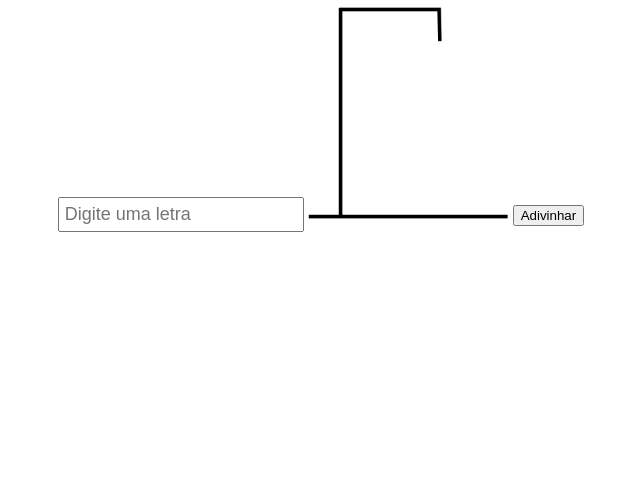
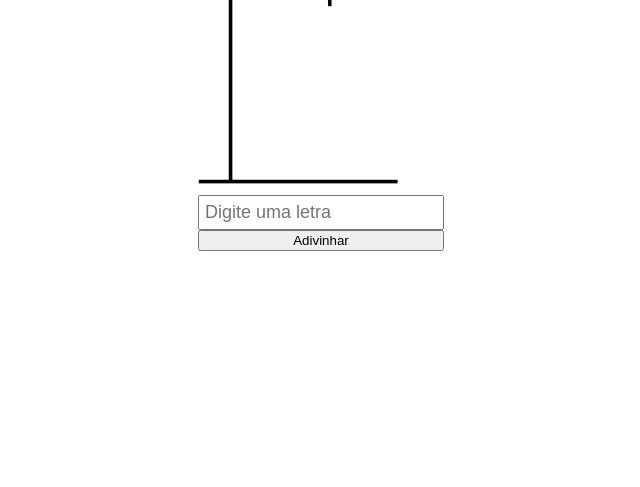
Before and after one commit to carlos676767/jogo-da-forca, a website built with Vite: page jogo/index.html in a window 1280 px wide. Shown: the part 313-800 px from the top of the page, without its empty margins (319-959 px from the left). Built offline with nearby package versions, Linux system fonts and the light colour scheme.

Commit message:
nova att.

```diff
--- a/jogo/index.html
+++ b/jogo/index.html
@@ -8,17 +8,17 @@
     <link rel="stylesheet" href="src/style.css">
   </head>
   <body>
-  <main>
+
     <div id="game-container">
+     <div class="game">
       <h1>Jogo da Forca</h1>
-      <div id="word-display"></div>
+      <img src="public/img/img1.png" alt="forca">
+
       <input type="text" id="letter-input" placeholder="Digite uma letra" maxlength="1">
-      <img src="public/img/img1.png" alt="forca">
       <button>Adivinhar</button>
       <p></p>
+     </div>
     </div>
-
-  </main>
     <script type="module" src="/src/main.ts"></script>
   </body>
 </html>
--- a/jogo/src/style.css
+++ b/jogo/src/style.css
@@ -32,7 +32,7 @@ img{
   width: 200px;
 }
 
-main{
+.game{
   display: flex;
   flex-direction: column;
 }
```
